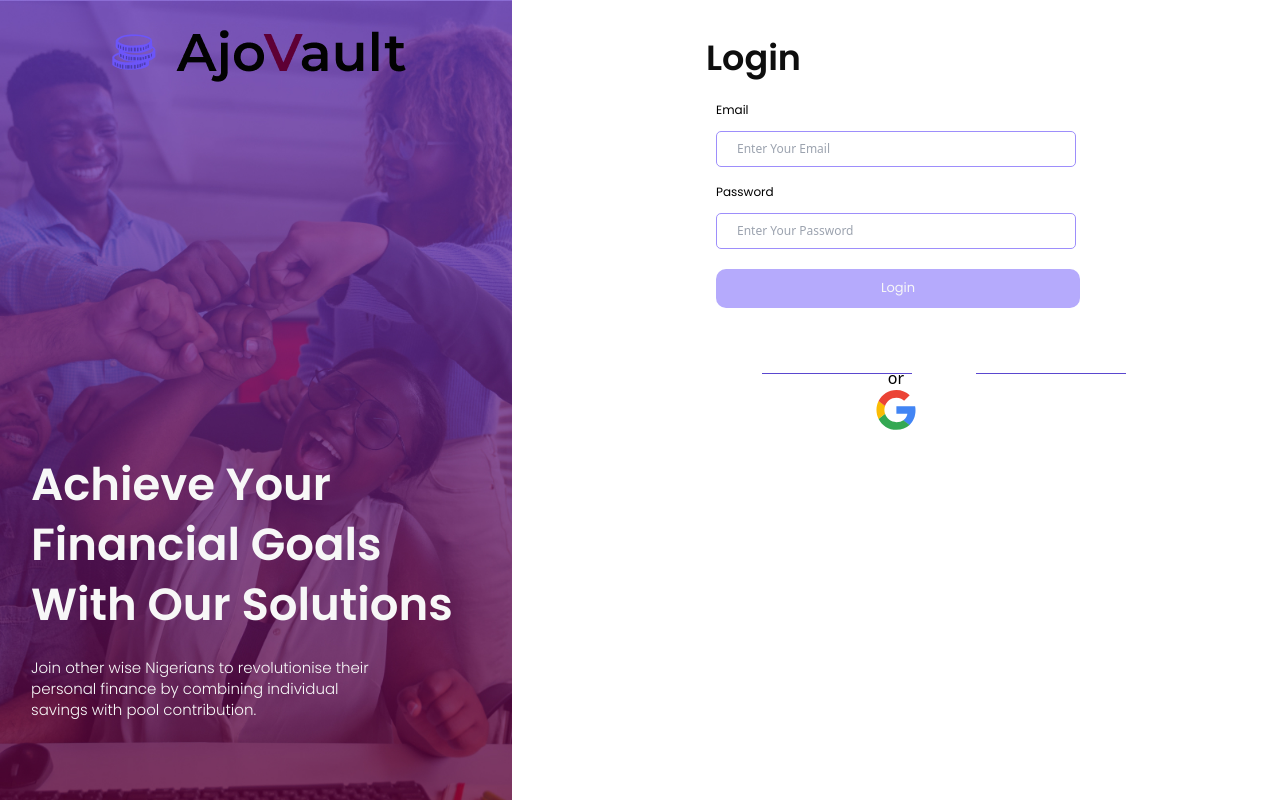
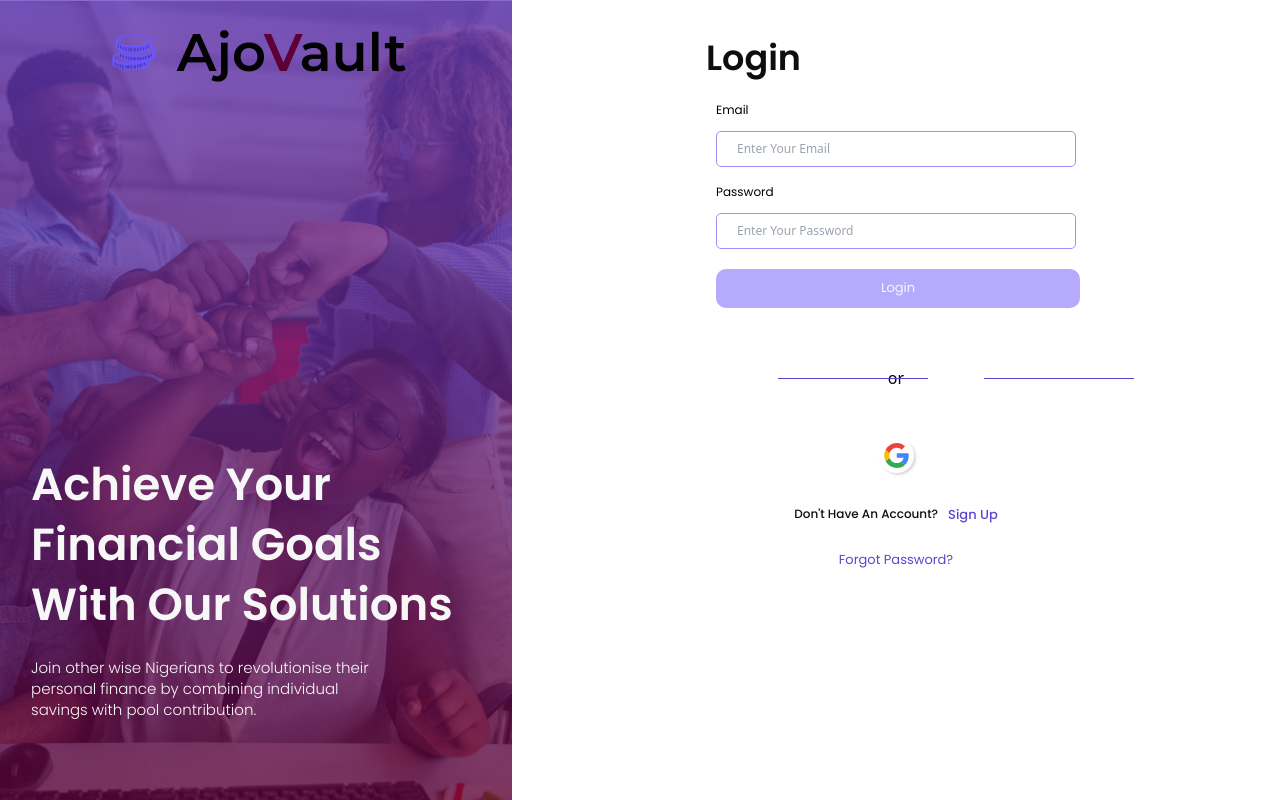
Before and after one commit to AJOVAULT-org/ajoVault-frontend, a React (Vite) app: page /LogInPage in a window 1280 px wide. Built offline with nearby package versions, Linux system fonts and the light colour scheme.

Commit message:
update :done with the form and routing to and from , google sign in

```diff
--- a/src/App.css
+++ b/src/App.css
@@ -170,6 +170,13 @@ body
   color: #0e0e0e;
   font-size: 35px;
 }
+/* footer */
+.sign-in-footer
+{
+  display: flex;
+  flex-direction: column;
+  align-items: center;
+}
 .borders
 {
   margin-top: 3em;
@@ -181,8 +188,8 @@ body
   content: "";
   height: 1px;
   width: 150px;
-  top: 23.3em;
-  left: 47.6em;
+  top: 23.6em;
+  left: 48.6em;
   background: var(--primary-color);
   position: absolute;
 }
@@ -191,8 +198,25 @@ body
   content: "";
   height: 1px;
   width: 150px;
-  top: 23.3em;
-  left: 61em;
+  top: 23.6em;
+  left: 61.5em;
   background: var(--primary-color);
   position: absolute;
 }
+.google-auth
+{
+  border-radius: 40px;
+  box-shadow: rgba(0, 0, 0, 0.15) 1.95px 1.95px 2.6px;
+  margin-top: 3em;
+  padding: 5px;
+  margin-bottom: 2em;
+  width: fit-content;
+}
+.purple-paragraph p
+{
+  color: var(--primary-color);
+  font-family: var(--main-font);
+  text-transform: capitalize;
+  font-size: 13px;
+  margin-top: 2em;
+}
--- a/src/pages/web-site/LogInPage.jsx
+++ b/src/pages/web-site/LogInPage.jsx
@@ -4,6 +4,8 @@ import Paragraph from '../../components/paragraphs';
 import Inputs from '../../components/inputs/Main-Inputs';
 import Mainheader from '../../components/headers/Main-header';
 import SubmitBtn from '../../components/buttons/submit-btn';
+import { Link } from 'react-router-dom';
+
 
 function LogInPage() {
   return (
@@ -26,11 +28,13 @@ function LogInPage() {
          <SubmitBtn btntext="login"/>
          </form>
          <div className="sign-in-footer">
+
           <div className="borders">
           <h4>or</h4>
           </div>
+
           <div className="google-auth">
-            <svg width="40px" height="40px" viewBox="-3 0 262 262" version="1.1" xmlns="http://www.w3.org/2000/svg" xmlns:xlink="http://www.w3.org/1999/xlink" preserveAspectRatio="xMidYMid">
+            <svg width="25px" height="25px" viewBox="-3 0 262 262" version="1.1" xmlns="http://www.w3.org/2000/svg" xmlns:xlink="http://www.w3.org/1999/xlink" preserveAspectRatio="xMidYMid">
               <g>
                 <path d="M255.878,133.451 C255.878,122.717 255.007,114.884 253.122,106.761 L130.55,106.761 L130.55,155.209 L202.497,155.209 C201.047,167.249 193.214,185.381 175.807,197.565 L175.563,199.187 L214.318,229.21 L217.003,229.478 C241.662,206.704 255.878,173.196 255.878,133.451" fill="#4285F4">
 
@@ -47,6 +51,12 @@ function LogInPage() {
               </g>
             </svg>
           </div>
+
+          <div className="footer">
+            <Paragraph class="dark-paragraph" ParagraphText="don't have an account?" />
+            <Link to={"/signup"}><h1>sign up</h1></Link>
+          </div>
+          <Paragraph class="purple-paragraph" ParagraphText="forgot password?" />
          </div>
          </div>
       </div>
```
